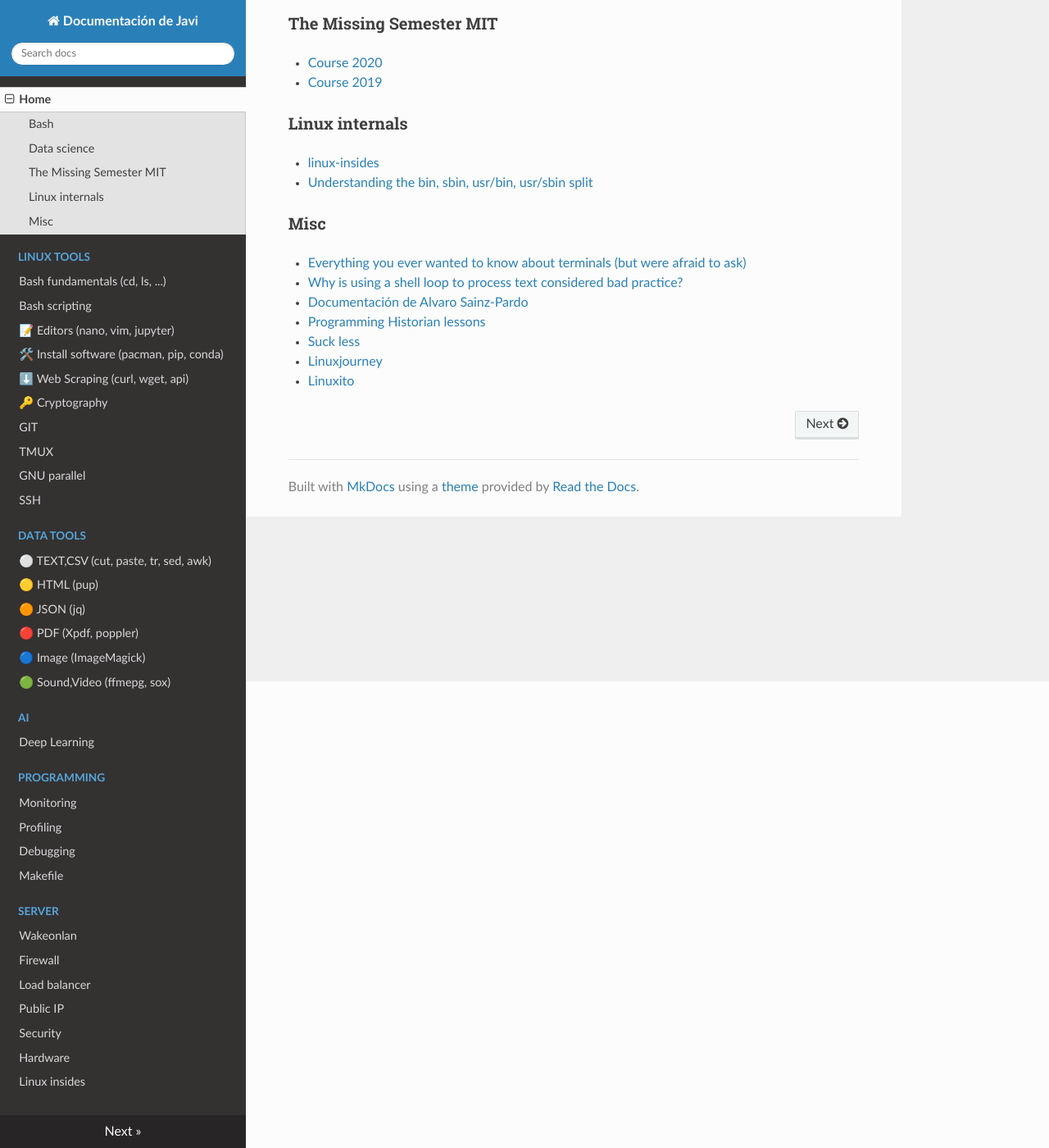
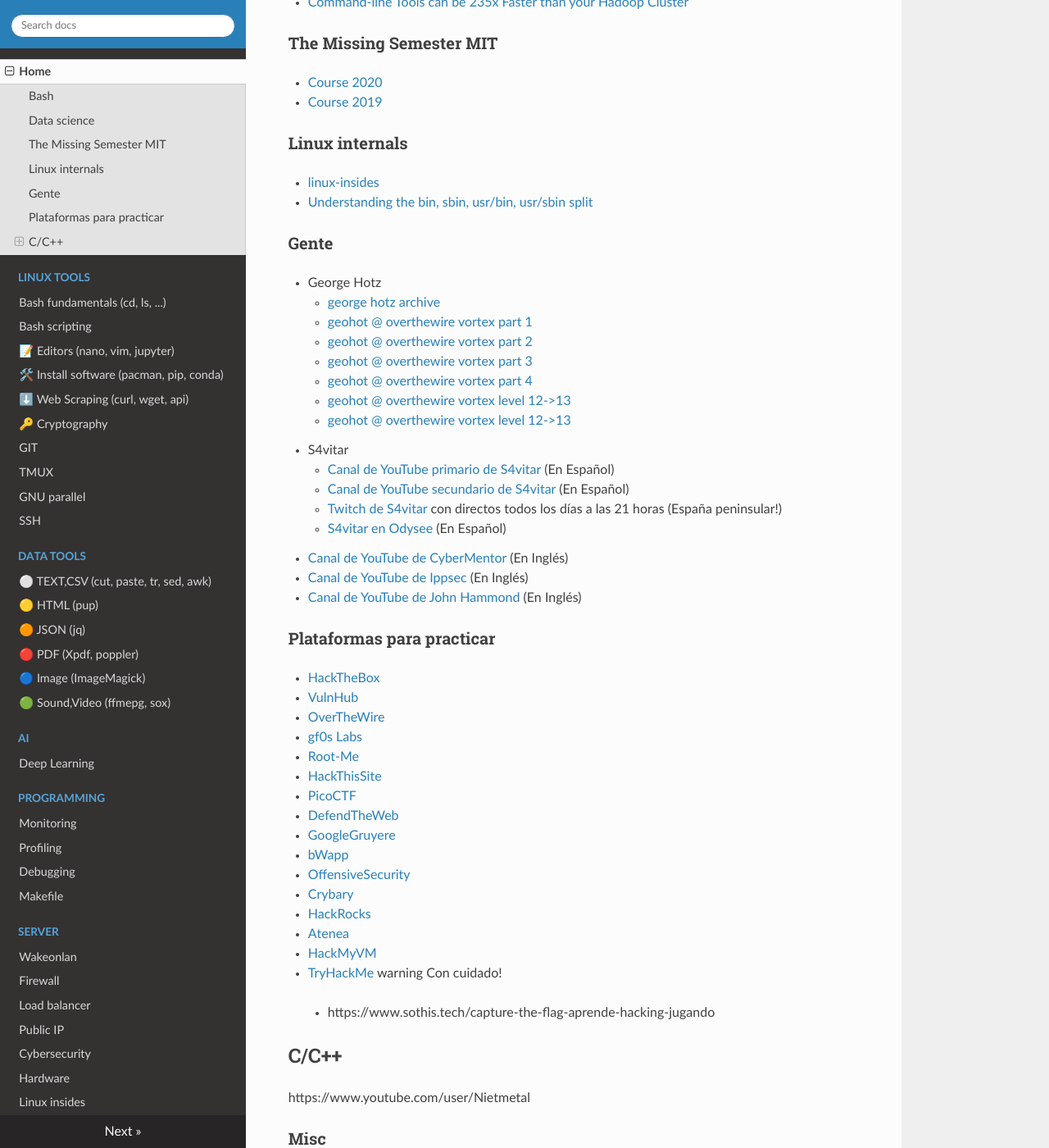
Before and after one commit to javiabellan/biblia, an MkDocs documentation site: the page built from docs/index.md, in a window 1280 px wide and 1400 px high, scrolled down 569 px. Shown: the whole window at 82% size. Built offline with MkDocs 1.6.1, drawn with Linux system fonts in a browser that asks for light colours; nearby versions of some CDN libraries; some of the changed text lies outside the part shown.

Commit message:
more docs

```diff
--- a/docs/index.md
+++ b/docs/index.md
@@ -15,13 +16,60 @@
 - [Command Line Data Wrangling](https://github.com/rufuspollock/command-line-data-wrangling) (Github readme)
 - [Command-line Tools can be 235x Faster than your Hadoop Cluster](https://adamdrake.com/command-line-tools-can-be-235x-faster-than-your-hadoop-cluster.html)
 
+
 ### The Missing Semester MIT
 - [Course 2020](https://missing.csail.mit.edu/2020)
 - [Course 2019](https://missing.csail.mit.edu/2019)
 
+
 ### Linux internals
 - [linux-insides](https://github.com/0xAX/linux-insides/blob/master/SUMMARY.md)
 - [Understanding the bin, sbin, usr/bin, usr/sbin split](http://lists.busybox.net/pipermail/busybox/2010-December/074114.html)
+
+
+### Gente
+- George Hotz
+	- [george hotz archive](https://www.youtube.com/c/georgehotzarchive)
+	- [geohot @ overthewire vortex part 1](https://youtu.be/aZJM-iIpbqc)
+	- [geohot @ overthewire vortex part 2](https://youtu.be/Zi-CCXh-0ck)
+	- [geohot @ overthewire vortex part 3](https://youtu.be/Xf5q6wCyD_A)
+	- [geohot @ overthewire vortex part 4](https://youtu.be/TwMZvAxa1v8)
+	- [geohot @ overthewire vortex level 12->13](https://youtu.be/29ZVkwWzAdE)
+	- [geohot @ overthewire vortex level 12->13](https://youtu.be/td1KEUhlSuk)
+- S4vitar
+	- [Canal de YouTube primario de S4vitar](https://youtube.com/s4vitar) (En Español)
+	- [Canal de YouTube secundario de S4vitar](https://www.youtube.com/c/S4viOnLive) (En Español)
+	- [Twitch de S4vitar](https://twitch.tv/s4vitaar) con directos todos los días a las 21 horas (España peninsular!)
+	- [S4vitar en Odysee](https://odysee.com/@s4vitar:f) (En Español)
+- [Canal de YouTube de CyberMentor](https://www.youtube.com/channel/UC0ArlFuFYMpEewyRBzdLHiw) (En Inglés)
+- [Canal de YouTube de Ippsec](https://youtube.com/ippsec) (En Inglés)
+- [Canal de YouTube de John Hammond](https://www.youtube.com/user/RootOfTheNull) (En Inglés)
+
+
+### Plataformas para practicar
+- [HackTheBox](https://hackthebox.eu)
+- [VulnHub](https://vulnhub.com)
+- [OverTheWire](https://overthewire.org)
+- [gf0s Labs](http://labs.gf0s.com)
+- [Root-Me](https://root-me.org)
+- [HackThisSite](https://hackthissite.org)
+- [PicoCTF](https://picoctf.com)
+- [DefendTheWeb](https://defendtheweb.net)
+- [GoogleGruyere](https://google-gruyere.appspot.com)
+- [bWapp](http://www.itsecgames.com)
+- [OffensiveSecurity](https://www.offensive-security.com)
+- [Crybary](https://www.cybrary.it)
+- [HackRocks](https://hackrocks.com)
+- [Atenea](https://atenea.ccn-cert.cni.es)
+- [HackMyVM](https://hackmyvm.eu)
+- [TryHackMe](https://tryhackme.com) warning  Con cuidado!
+
+> - https://www.sothis.tech/capture-the-flag-aprende-hacking-jugando
+
+
+## C/C++
+https://www.youtube.com/user/Nietmetal
+
 
 ### Misc
 - [Everything you ever wanted to know about terminals (but were afraid to ask)](http://xn--rpa.cc/irl/term.html)
--- a/mkdocs.yml
+++ b/mkdocs.yml
@@ -33,6 +33,6 @@ nav:
   - Firewall: server/firewall.md
   - Load balancer: server/load_balancer.md
   - Public IP: server/public_ip.md
-  - Security: server/security.md
+- Cybersecurity: cybersecurity.md
 - Hardware: hardware.md
 - Linux insides: linux_insides.md
```
Also changed, not shown: other parts of docs/index.md (+1 -0 lines), docs/cybersecurity.md (added, +22 -0 lines), docs/hacking.md (deleted, +0 -43 lines), docs/server/security.md (deleted, +0 -11 lines).
